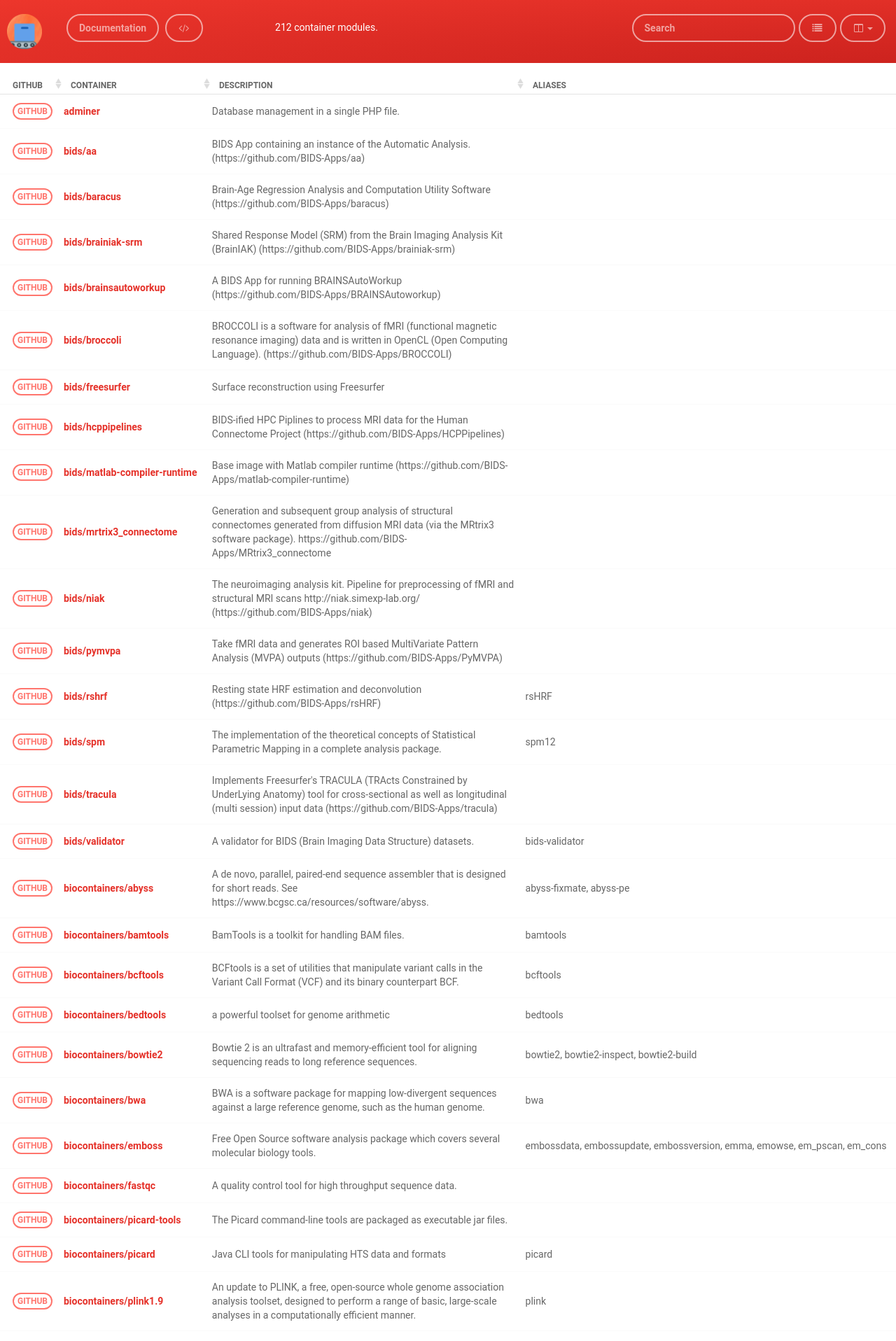
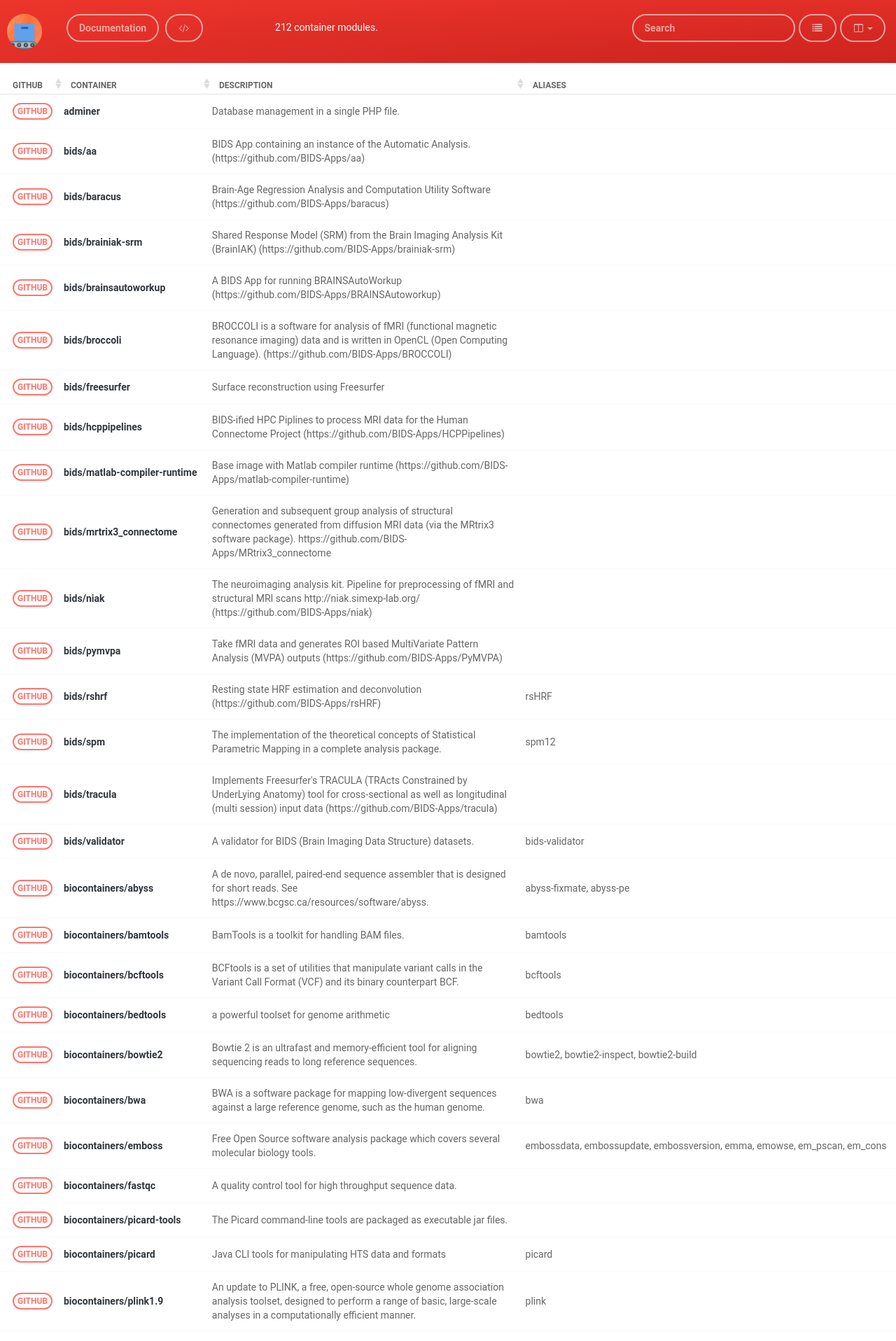
Before and after one commit to autamus/registry, a Jekyll site: the page built from pages/index.md, in a window 1280 px wide. Shown: the top 1916 px of the page at 70% size. Built offline with Jekyll 4.4.1, drawn with Linux system fonts in a browser that asks for light colours; nearby versions of some CDN libraries.

Commit message:
Update CSS

```diff
--- a/css/fresh-bootstrap-table.css
+++ b/css/fresh-bootstrap-table.css
@@ -1141,7 +1141,7 @@
   border-radius: 30px !important;
 }
 .fresh-table a {
-  color: #E53129;
+  color: #31363C;
   font-weight: bold;
 }
 .fresh-table a:hover, .fresh-table a:focus {
```
